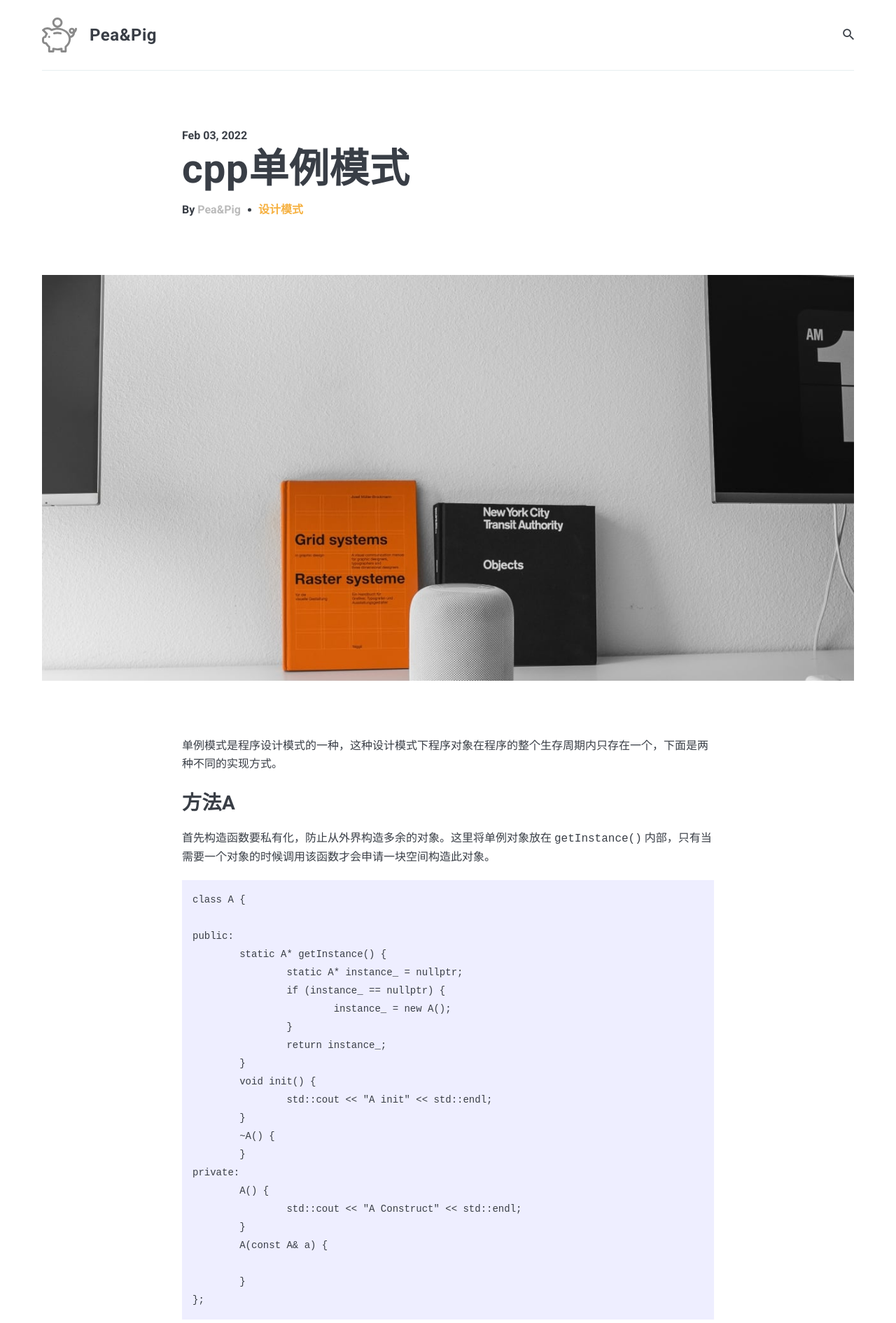
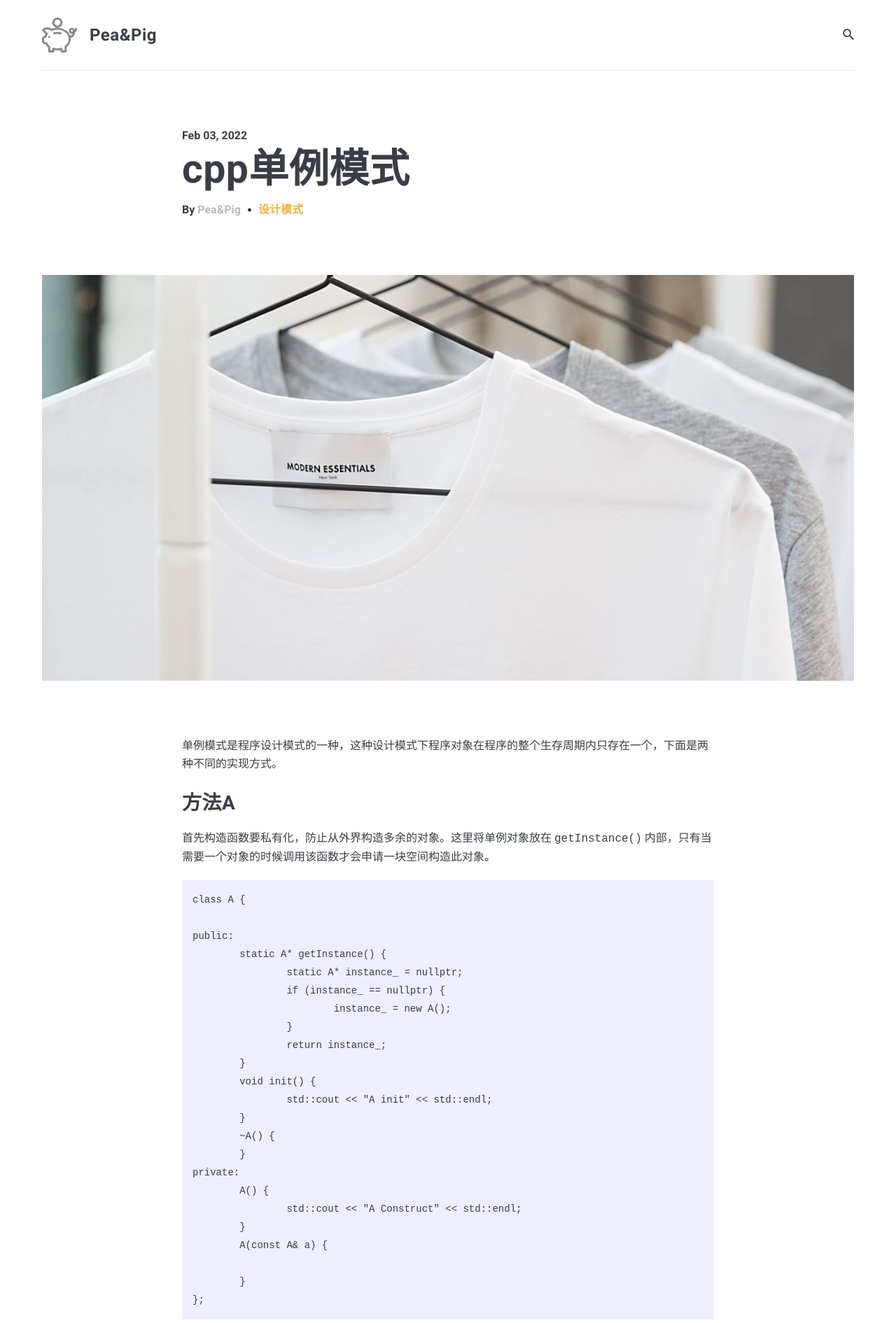
Before and after one commit to Wanglongke/wanglongke.github.io, a Jekyll site: the page built from _posts/2022-02-03-cppSingleton.markdown, in a window 1280 px wide. Shown: the top 1891 px of the page at 70% size. Built offline with Jekyll 4.4.1, drawn with Linux system fonts in a browser that asks for light colours; nearby versions of some CDN libraries.

Commit message:
“update”

```diff
--- a/_posts/2022-02-03-cppSingleton.markdown
+++ b/_posts/2022-02-03-cppSingleton.markdown
@@ -1,8 +1,8 @@
 ---
 layout: post
 title:  cpp单例模式
-date:   2022-02-03 11:02:00 +0300
-image:  02.jpg
+date:   2022-02-03 12:00:00 +0300
+image:  03.jpg
 tags:   设计模式
 
 ---
```
